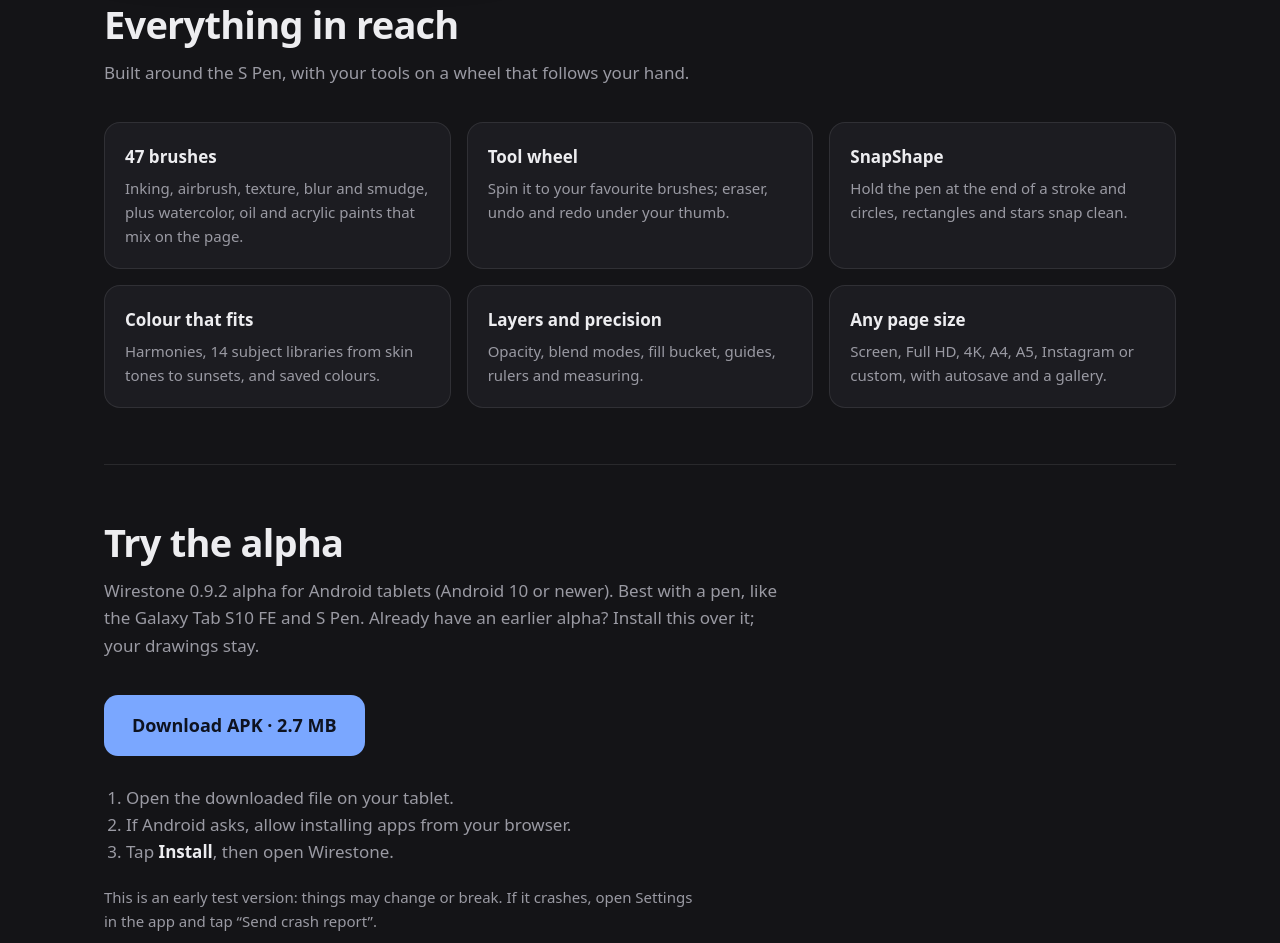
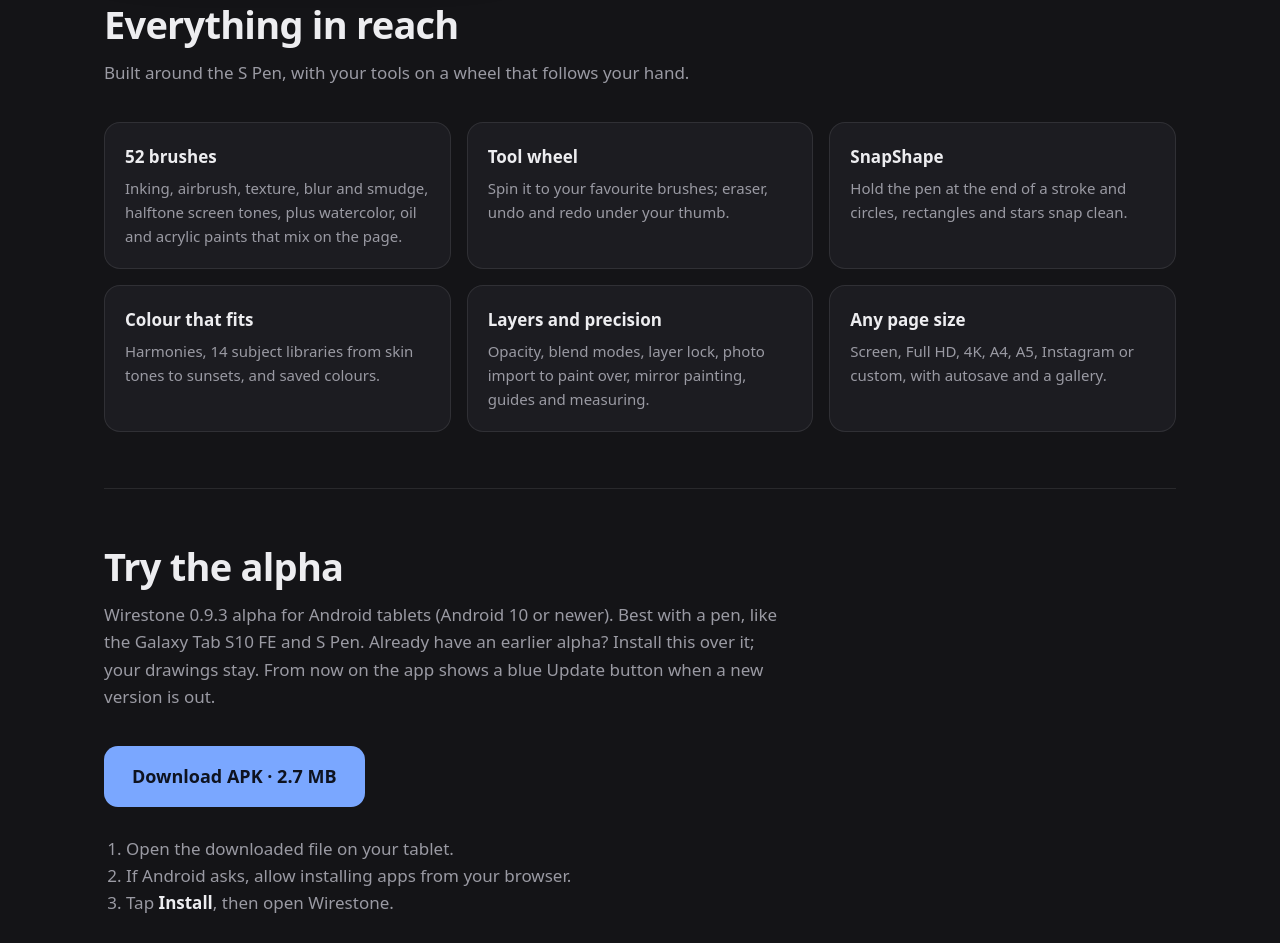
Before and after one commit to karmaza123/wirestone, a plain HTML site: page index.html in a window 1280 px wide. Shown: the part 3084-4027 px from the top of the page. Drawn offline with Linux system fonts and the light colour scheme.

Commit message:
Alpha 0.9.3: mirror, photo import, lock, halftone; version.json for the in-app Update button
Co-Authored-By: Claude Opus 5.5 <noreply@anthropic.com>

```diff
--- a/index.html
+++ b/index.html
@@ -130,18 +130,18 @@
     <h2>Everything in reach</h2>
     <p class="lede">Built around the S Pen, with your tools on a wheel that follows your hand.</p>
     <div class="features">
-      <div class="feature"><h3>47 brushes</h3><p>Inking, airbrush, texture, blur and smudge, plus watercolor, oil and acrylic paints that mix on the page.</p></div>
+      <div class="feature"><h3>52 brushes</h3><p>Inking, airbrush, texture, blur and smudge, halftone screen tones, plus watercolor, oil and acrylic paints that mix on the page.</p></div>
       <div class="feature"><h3>Tool wheel</h3><p>Spin it to your favourite brushes; eraser, undo and redo under your thumb.</p></div>
       <div class="feature"><h3>SnapShape</h3><p>Hold the pen at the end of a stroke and circles, rectangles and stars snap clean.</p></div>
       <div class="feature"><h3>Colour that fits</h3><p>Harmonies, 14 subject libraries from skin tones to sunsets, and saved colours.</p></div>
-      <div class="feature"><h3>Layers and precision</h3><p>Opacity, blend modes, fill bucket, guides, rulers and measuring.</p></div>
+      <div class="feature"><h3>Layers and precision</h3><p>Opacity, blend modes, layer lock, photo import to paint over, mirror painting, guides and measuring.</p></div>
       <div class="feature"><h3>Any page size</h3><p>Screen, Full HD, 4K, A4, A5, Instagram or custom, with autosave and a gallery.</p></div>
     </div>
   </section>
 
   <section class="download" id="download">
     <h2>Try the alpha</h2>
-    <p class="lede">Wirestone 0.9.2 alpha for Android tablets (Android 10 or newer). Best with a pen, like the Galaxy Tab S10 FE and S Pen. Already have an earlier alpha? Install this over it; your drawings stay.</p>
+    <p class="lede">Wirestone 0.9.3 alpha for Android tablets (Android 10 or newer). Best with a pen, like the Galaxy Tab S10 FE and S Pen. Already have an earlier alpha? Install this over it; your drawings stay. From now on the app shows a blue Update button when a new version is out.</p>
     <a class="dl-btn" href="download/Wirestone-alpha.apk" download>Download APK · 2.7 MB</a>
     <ol class="steps">
       <li>Open the downloaded file on your tablet.</li>
--- /dev/null
+++ b/version.json
@@ -0,0 +1 @@
+{"versionCode":5,"versionName":"0.9.3-alpha","url":"https://wirestone-showcase.vercel.app/download/Wirestone-alpha.apk"}
```
Also changed, not shown: vercel.json, 1 other file.
